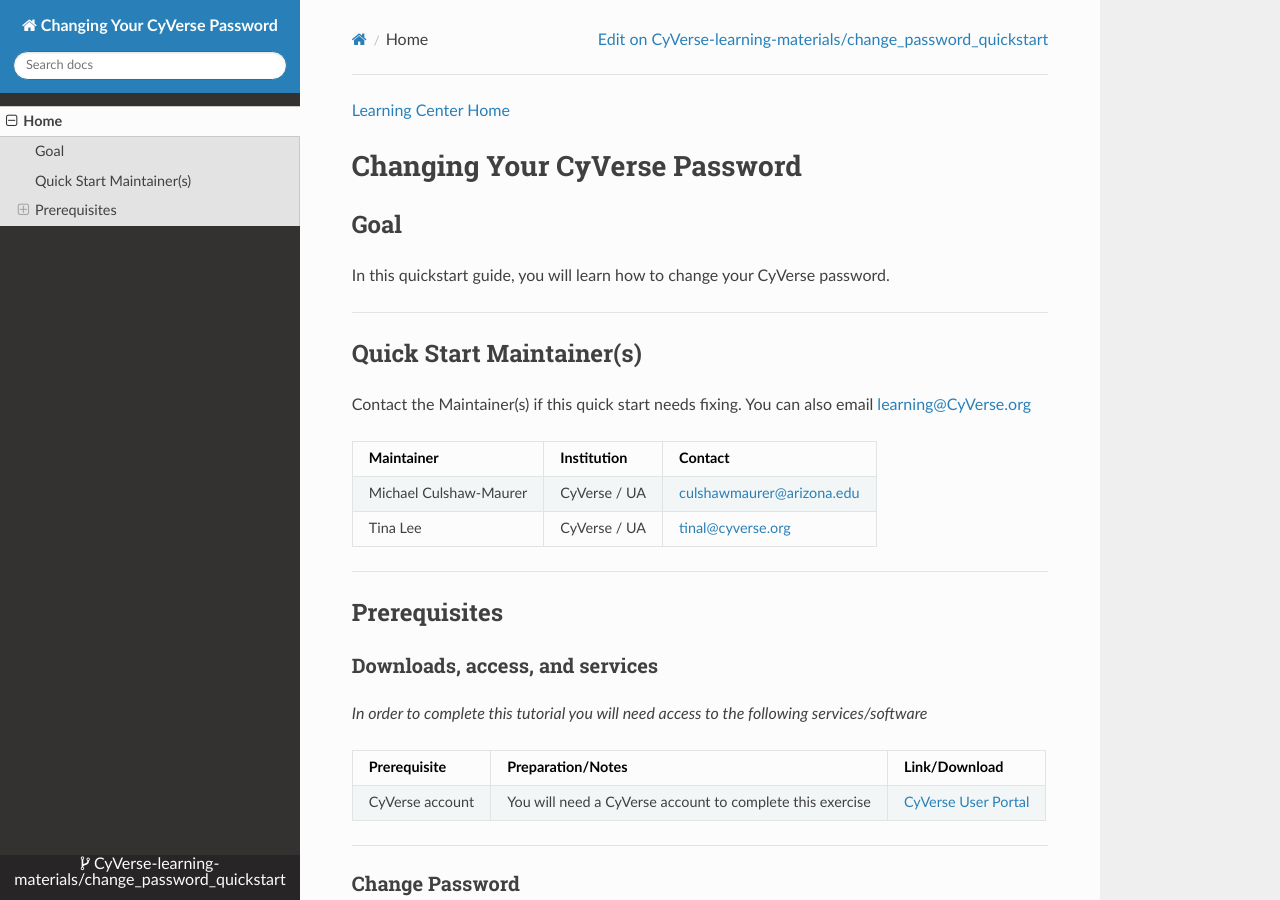
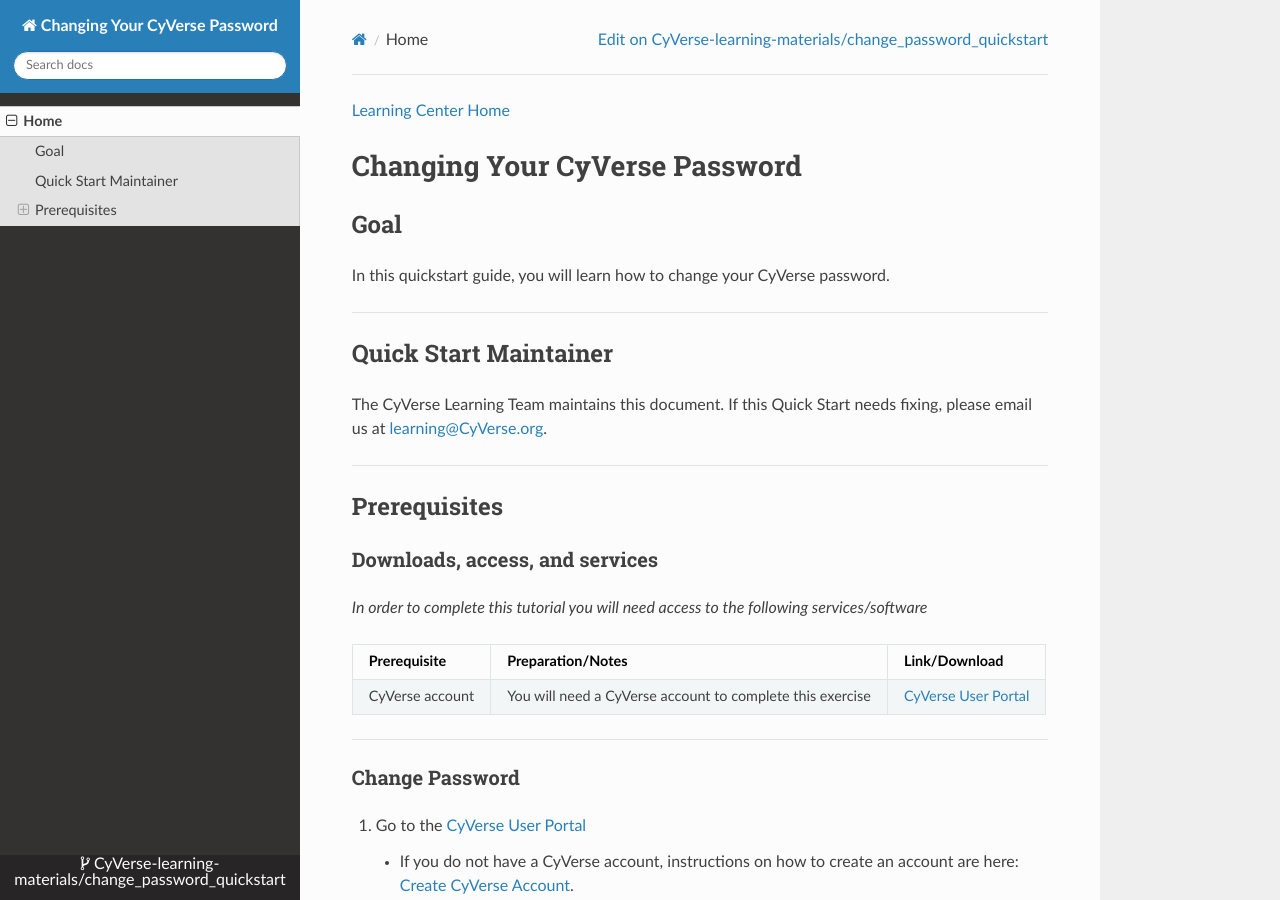
Before and after one commit to CyVerse-learning-materials/change_password_quickstart, an MkDocs documentation site: the page built from docs/index.md, in a window 1280 px wide and 900 px high. Built offline with MkDocs 1.6.1, drawn with Linux system fonts in a browser that asks for light colours; nearby versions of some CDN libraries.

Commit message:
Update Maintainer info
Removed individual maintainers/contacts, replace with Learning Team and learning email.

```diff
--- a/docs/index.md
+++ b/docs/index.md
@@ -9,15 +9,10 @@
 
 ------------------------------------------------------------------------
 
-## Quick Start Maintainer(s)
+## Quick Start Maintainer
 
-Contact the Maintainer(s) if this quick start needs fixing. You can also email
-[learning@CyVerse.org](learning@CyVerse.org)
-
-| Maintainer | Institution | Contact |
-| --- | --- | --- |
-| Michael Culshaw-Maurer | CyVerse / UA | <culshawmaurer@arizona.edu> |
-| Tina Lee | CyVerse / UA | <tinal@cyverse.org> |
+The CyVerse Learning Team maintains this document. If this Quick Start needs fixing, please email us at
+[learning@CyVerse.org](learning@CyVerse.org).
 
 ------------------------------------------------------------------------
 
```
